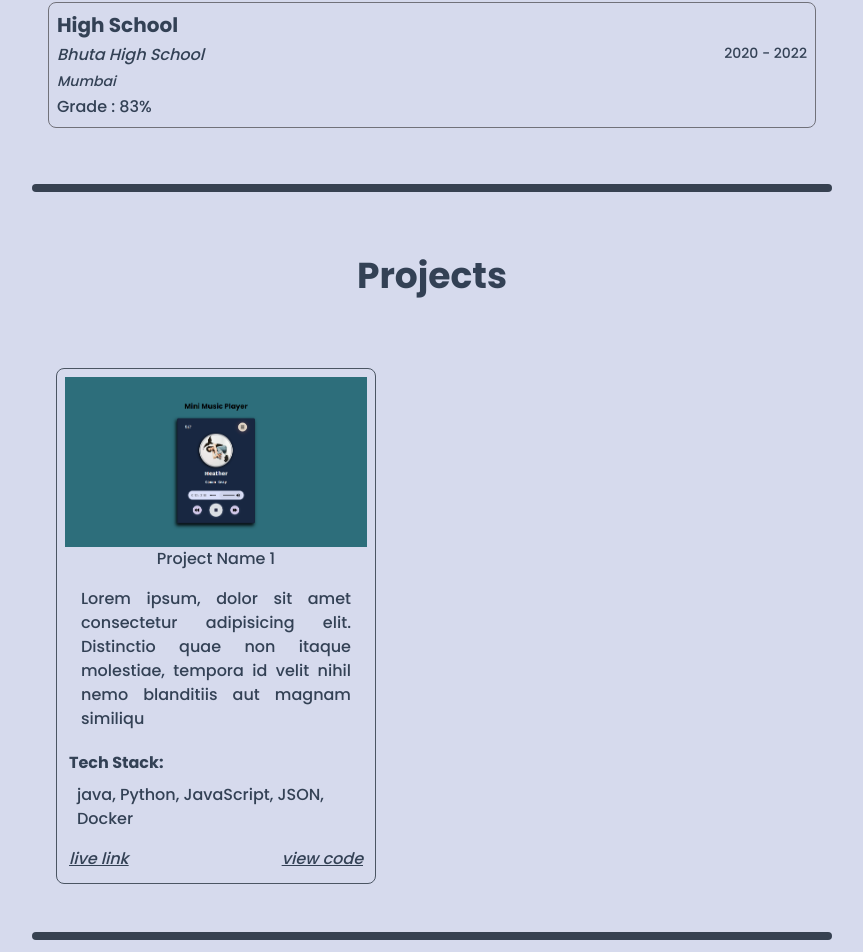
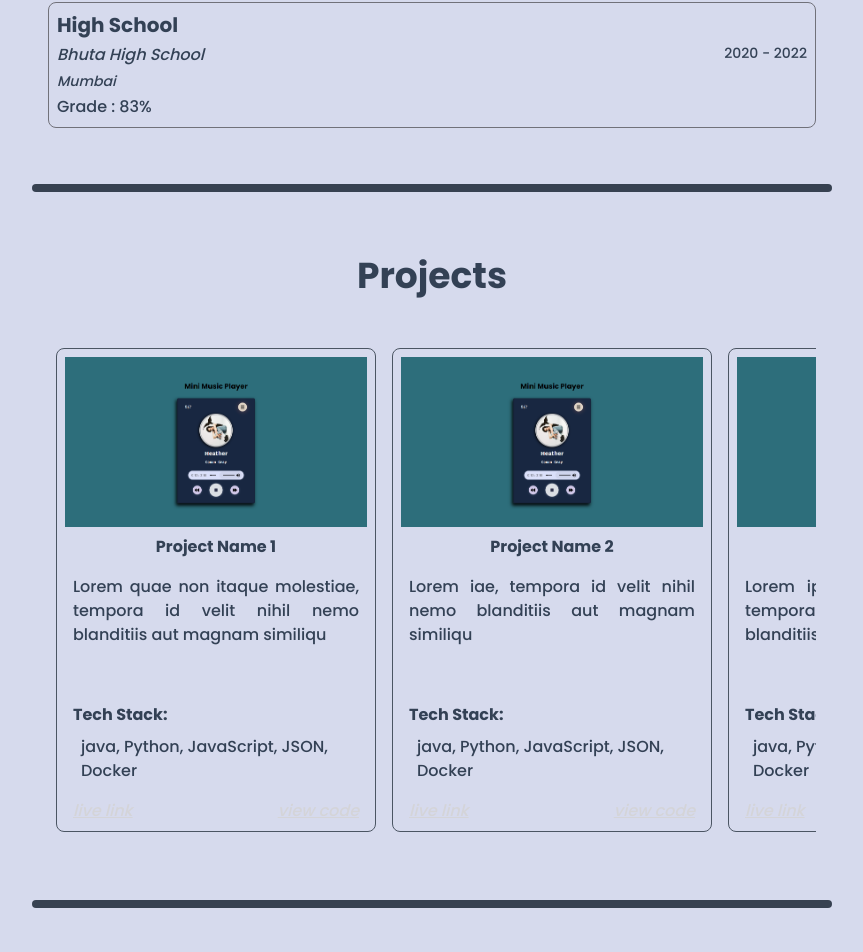
Before and after one commit to vrushabhgawas14/vrushabhgawas14.github.io, a React (Create React App) app: page / in a window 1280 px wide. Shown: the part 1626-2578 px from the top of the page, without its empty margins (208-1071 px from the left). Built offline with nearby package versions, Linux system fonts and the light colour scheme; a web font is replaced by a local one.

Commit message:
project slider go on

```diff
--- a/package.json
+++ b/package.json
@@ -14,6 +14,7 @@
     "gh-pages": "^6.1.1",
     "react": "^18.3.1",
     "react-dom": "^18.3.1",
+    "react-icons": "^5.1.0",
     "react-scripts": "5.0.1",
     "typescript": "^4.9.5",
     "web-vitals": "^2.1.4"
--- a/public/index.html
+++ b/public/index.html
@@ -7,7 +7,7 @@
     <meta name="description" content="Porfolio Website of Vrushabh Gawas"/>
     <title>Vrushabh Gawas</title>
   </head>
-  <body class="bg-secondary-light dark:bg-secondary-dark text-slate-700 dark:text-zinc-400 relative linear duration-500">
+  <body class="bg-secondary-light dark:bg-secondary-dark text-slate-700 dark:text-zinc-300 relative linear duration-500">
     <noscript>You need to enable JavaScript to run this app.</noscript>
     <div id="root"></div>
   </body>
--- a/src/components/Line.tsx
+++ b/src/components/Line.tsx
@@ -1,5 +1,5 @@
 export default function Line() {
   return (
-    <div className="mx-60 sm:mx-20 p-1 rounded-xl bg-gray-700 dark:bg-gray-800"></div>
+    <div className="mx-60 sm:mx-20 p-1 rounded-xl bg-gray-700 dark:bg-zinc-500"></div>
   );
 }
--- a/src/components/ProjectTemplate.tsx
+++ b/src/components/ProjectTemplate.tsx
@@ -11,17 +11,17 @@ export const Template: React.FC<myProps> = (props) => {
   const { img, name, bio, stack, webLink, codeLink } = props;
   return (
     <>
-      <div className="w-80 border border-gray-600 p-2 m-2 rounded-lg">
+      <div className="min-w-80 sm:min-w-72 border border-gray-600 p-2 m-2 rounded-lg">
         <div>
           <img src={img} alt="" className="w-68" />
         </div>
-        <p className="text-center">{name}</p>
-        <p className="text-justify p-4">{bio}</p>
-        <div className="p-1">
+        <p className="text-center p-2 font-semibold">{name}</p>
+        <p className="text-justify p-2 h-32">{bio}</p>
+        <div className="p-2">
           <p className="font-semibold">Tech Stack: </p>
           <p className="p-2">{stack}</p>
         </div>
-        <div className="flex justify-between p-1 italic underline">
+        <div className="flex justify-between px-2 italic underline text-zinc-300">
           <a href={webLink} target="_blank">
             live link
           </a>
--- a/src/constants/ProjectDetails.tsx
+++ b/src/constants/ProjectDetails.tsx
@@ -4,25 +4,33 @@ export const Details = [
   {
     img: musicPlayer,
     name: "Project Name 1",
-    bio: "Lorem ipsum, dolor sit amet consectetur adipisicing elit. Distinctio quae non itaque molestiae, tempora id velit nihil nemo blanditiis aut magnam similiqu",
+    bio: "Lorem quae non itaque molestiae, tempora id velit nihil nemo blanditiis aut magnam similiqu",
     stack: "java, Python, JavaScript, JSON, Docker",
     webLink: "https://vrushabhgawas14.github.io",
     codeLink: "https://github.com/vrushabhgawas14/vrushabhgawas14.github.io",
   },
-  //   {
-  //     img: musicPlayer,
-  //     name: "Project Name 1",
-  //     bio: "Lorem ipsum, dolor sit amet consectetur adipisicing elit. Distinctio quae non itaque molestiae, tempora id velit nihil nemo blanditiis aut magnam similiqu",
-  //     stack: "java, Python, JavaScript, JSON, Docker",
-  //     webLink: "https://vrushabhgawas14.github.io",
-  //     codeLink: "https://github.com/vrushabhgawas14/vrushabhgawas14.github.io",
-  //   },
-  //   {
-  //     img: musicPlayer,
-  //     name: "Project Name 1",
-  //     bio: "Lorem ipsum, dolor sit amet consectetur adipisicing elit. Distinctio quae non itaque molestiae, tempora id velit nihil nemo blanditiis aut magnam similiqu",
-  //     stack: "java, Python, JavaScript, JSON, Docker",
-  //     webLink: "https://vrushabhgawas14.github.io",
-  //     codeLink: "https://github.com/vrushabhgawas14/vrushabhgawas14.github.io",
-  //   },
+  {
+    img: musicPlayer,
+    name: "Project Name 2",
+    bio: "Lorem iae, tempora id velit nihil nemo blanditiis aut magnam similiqu",
+    stack: "java, Python, JavaScript, JSON, Docker",
+    webLink: "https://vrushabhgawas14.github.io",
+    codeLink: "https://github.com/vrushabhgawas14/vrushabhgawas14.github.io",
+  },
+  {
+    img: musicPlayer,
+    name: "Project Name 3",
+    bio: "Lorem ipsum,n itaque molestiae, tempora id velit nihil nemo blanditiis aut magnam similiqu",
+    stack: "java, Python, JavaScript, JSON, Docker",
+    webLink: "https://vrushabhgawas14.github.io",
+    codeLink: "https://github.com/vrushabhgawas14/vrushabhgawas14.github.io",
+  },
+  {
+    img: musicPlayer,
+    name: "Project Name 4",
+    bio: "Lorem ipsumo quae non itaque molestiae, tempora id velit nihil nemo blanditiis aut magnam similiqu",
+    stack: "java, Python, JavaScript, JSON, Docker",
+    webLink: "https://vrushabhgawas14.github.io",
+    codeLink: "https://github.com/vrushabhgawas14/vrushabhgawas14.github.io",
+  },
 ];
--- a/src/index.css
+++ b/src/index.css
@@ -103,3 +103,15 @@ html::-webkit-scrollbar {
     -webkit-background-clip: text;
     /* @apply bg-clip-text text-transparent bg-gradient-to-r from-[#b022ec] via-[#6d4ef8] via-[#4375fd] via-[#3c72df] to-[#385af3] */
 }
+
+.scrolling-section::-webkit-scrollbar {
+    @apply h-4;
+  }
+
+.scrolling-section::-webkit-scrollbar-thumb {
+   @apply bg-gray-400;
+}
+
+.scrolling-section::-webkit-scrollbar-track {
+    @apply hidden;
+  }
--- a/src/pages/Project.tsx
+++ b/src/pages/Project.tsx
@@ -2,13 +2,21 @@ import Heading from "../components/Heading";
 import Line from "../components/Line";
 import Template from "../components/ProjectTemplate";
 import { Details } from "../constants/ProjectDetails";
+import { MdChevronLeft, MdChevronRight } from "react-icons/md";
+export const Project = () => {
+  let slide: any = document.getElementById("slider");
+  slide?.addEventListener("wheel", (e: any) => {
+    e.preventDefault();
+    slide.style.scrollBehavior = "auto";
+    slide.scrollLeft += e.deltaY;
+  });
 
-export const Project = () => {
   return (
     <>
-      <main id="projects" className="py-10">
+      <main id="projects" className="py-10 w-[60%] sm:w-[90%] m-auto">
         <Heading text="Projects" />
-        <section className="flex mx-64 sm:mx-6 pt-10 overflow-scroll">
+        <div id="slider" className="overflow-scroll sm:mx-6 scrolling-section">
+          <div className="flex py-5">
             {Details.map((item) => (
               <Template
                 img={item.img}
@@ -19,7 +27,8 @@ export const Project = () => {
                 codeLink={item.codeLink}
               />
             ))}
-        </section>
+          </div>
+        </div>
       </main>
       <Line />
     </>
```
Also changed, not shown: 1 other file (tests, documents, lock files or other folders). Lines whose indentation alone changed are shown as unchanged.
